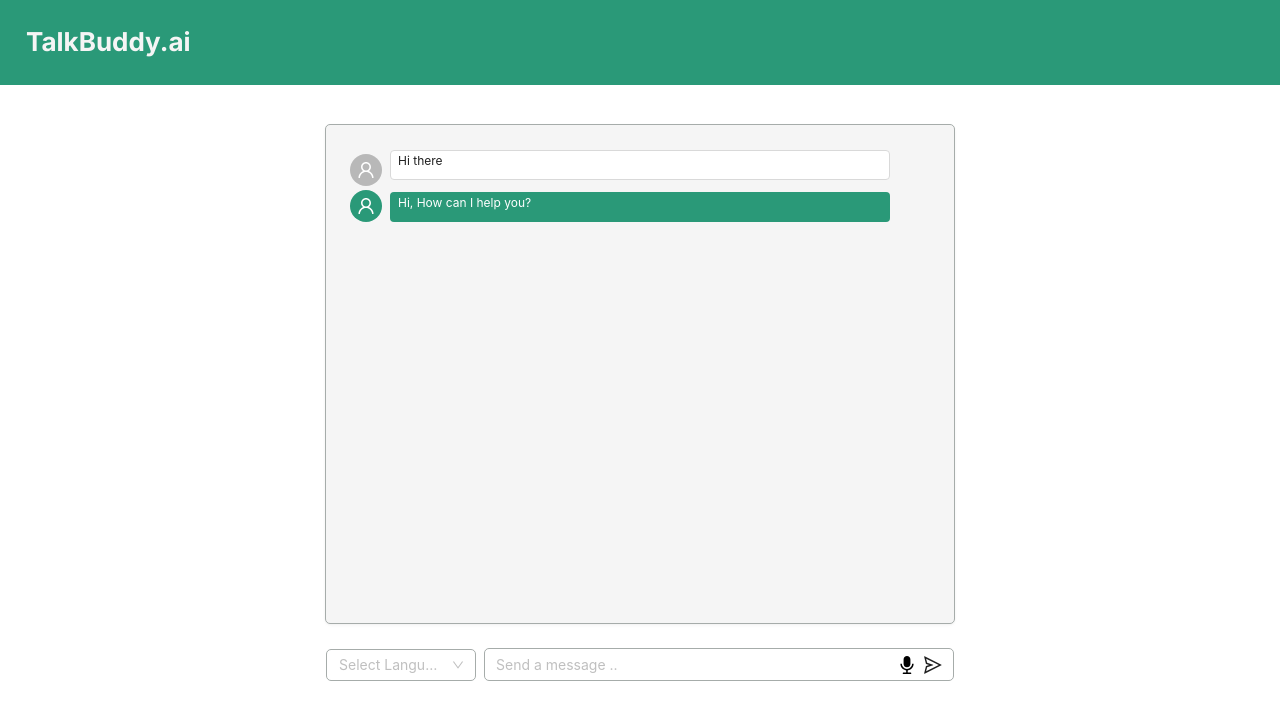
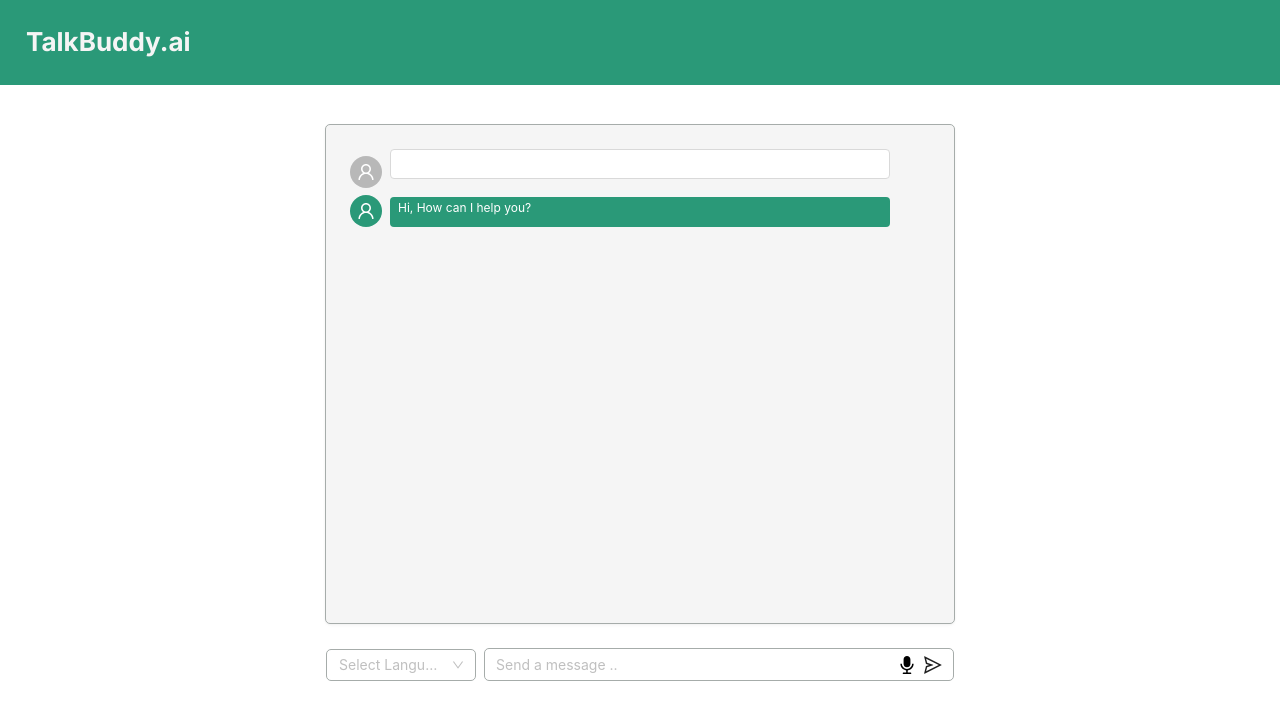
Before and after one commit to TalkBuddy-ai/TalkBuddy.ai-FE, a Next.js app: page /chat in a window 1280 px wide. Shown: the top 720 px of the page. Built offline with nearby package versions, Linux system fonts and the light colour scheme.

Commit message:
add logic for sending text  message

```diff
--- a/src/components/Input.tsx
+++ b/src/components/Input.tsx
@@ -3,12 +3,21 @@ import styles from "@/styles/Chat.module.css";
 import { AudioFilled, SendOutlined } from "@ant-design/icons";
 import { useState } from "react";
 
-const InputMsg = () => {
+interface InputProps {
+  sendMsg: (msg: string) => void;
+}
+
+const InputMsg = (props: InputProps) => {
+  const [audioStatus, setStatus] = useState(false);
   const [msg, setMsg] = useState("");
-  const [audioStatus, setStatus] = useState(false);
 
   const startRecording = () => {
     setStatus(!audioStatus);
+  };
+
+  const send = () => {
+    props.sendMsg(msg);
+    setMsg("");
   };
 
   return (
@@ -31,10 +40,7 @@ const InputMsg = () => {
                 color: audioStatus ? "Green" : "Black",
               }}
             />
-            <SendOutlined
-              onClick={() => alert(msg)}
-              style={{ fontSize: "18px" }}
-            />
+            <SendOutlined onClick={() => send()} style={{ fontSize: "18px" }} />
           </>
         }
       />
--- a/src/layouts/Conversation.tsx
+++ b/src/layouts/Conversation.tsx
@@ -3,7 +3,11 @@ import styles from "../styles/Conversation.module.css";
 import { UserOutlined } from "@ant-design/icons";
 import Message from "@/components/Message";
 
-const Conversation = () => {
+interface ConvProps {
+  msg: string;
+}
+
+const Conversation = (props: ConvProps) => {
   return (
     <div className={styles.container}>
       <Card
@@ -24,7 +28,7 @@ const Conversation = () => {
                   marginBottom: 10,
                 }}
               >
-                Hi there
+                {props.msg}
               </Tag>
             </Space>
             <Space>
--- a/src/pages/chat.tsx
+++ b/src/pages/chat.tsx
@@ -2,12 +2,19 @@ import { Select, Space } from "antd";
 import styles from "@/styles/Chat.module.css";
 import Conversation from "@/layouts/Conversation";
 import InputMsg from "@/components/Input";
+import { useState } from "react";
 
 const Chat = () => {
+  const [msg, setMsg] = useState("");
+
+  const sendMsg = (msg: string) => {
+    setMsg(msg);
+  };
+
   return (
     <div className={styles.main}>
       <div>
-        <Conversation />
+        <Conversation msg={msg} />
       </div>
       <Space
         size={"small"}
@@ -39,7 +46,7 @@ const Chat = () => {
             },
           ]}
         />
-        <InputMsg />
+        <InputMsg sendMsg={sendMsg} />
       </Space>
     </div>
   );
```
